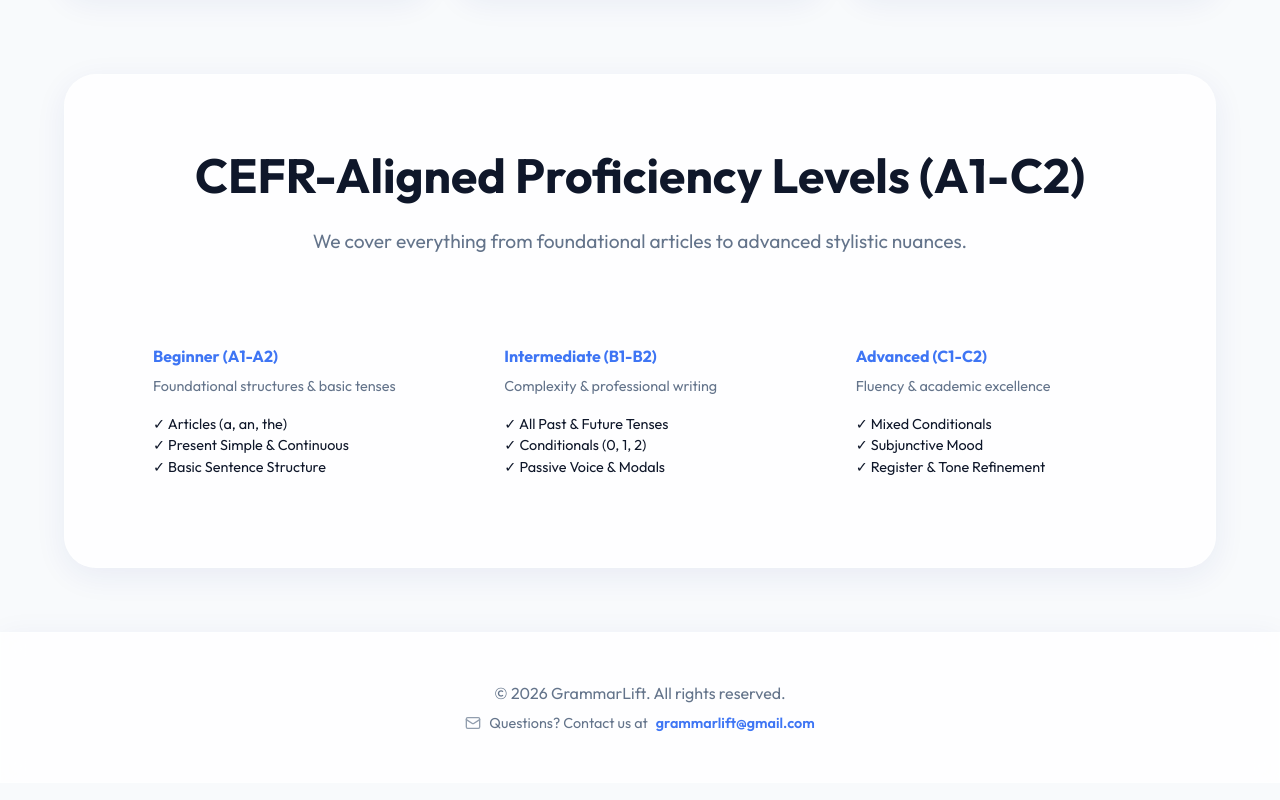
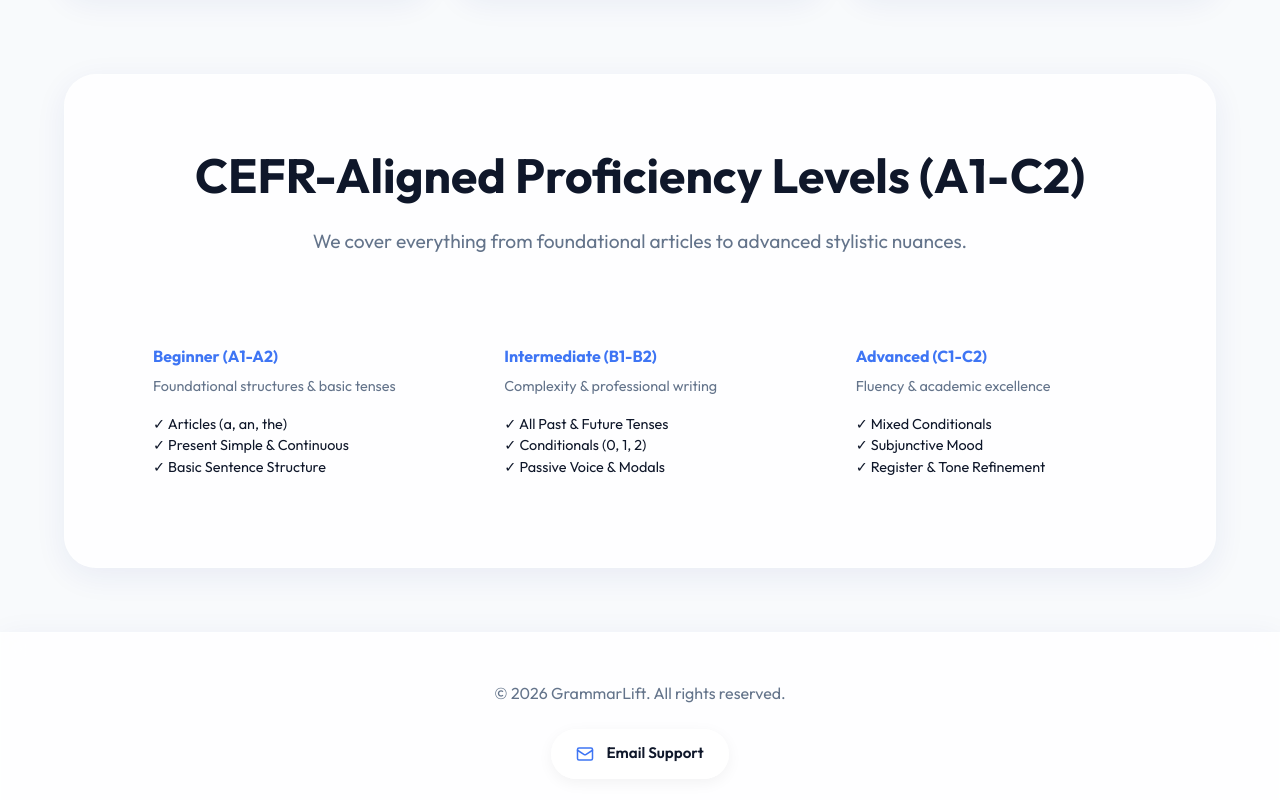
Before and after one commit to mx1204/grammarlift, a Next.js app: page / in a window 1280 px wide. Shown: the part 1094-1894 px from the top of the page. Built offline with nearby package versions, Linux system fonts and the light colour scheme.

Commit message:
style: enhance footer with premium contact button

```diff
--- a/src/app/layout.tsx
+++ b/src/app/layout.tsx
@@ -41,10 +41,42 @@ export default function RootLayout({
         <footer className="glass" style={{ padding: '3rem 0', marginTop: '4rem' }}>
           <div className="container" style={{ textAlign: 'center', color: 'var(--text-muted)' }}>
             <p style={{ marginBottom: '0.5rem' }}>&copy; 2026 GrammarLift. All rights reserved.</p>
-            <p style={{ fontSize: '0.9rem', display: 'flex', alignItems: 'center', justifyContent: 'center', gap: '0.5rem' }}>
-              <svg xmlns="http://www.w3.org/2000/svg" width="16" height="16" viewBox="0 0 24 24" fill="none" stroke="currentColor" stroke-width="2" stroke-linecap="round" stroke-linejoin="round" style={{ opacity: 0.7 }}><rect width="20" height="16" x="2" y="4" rx="2"/><path d="m22 7-8.97 5.7a1.94 1.94 0 0 1-2.06 0L2 7"/></svg>
-              Questions? Contact us at <a href="mailto:grammarlift@gmail.com" style={{ color: 'var(--primary)', textDecoration: 'none', fontWeight: 600 }}>grammarlift@gmail.com</a>
-            </p>
+            <div style={{ marginTop: '1.5rem', display: 'flex', justifyContent: 'center' }}>
+              <a
+                href="mailto:grammarlift@gmail.com"
+                className="glass"
+                style={{
+                  display: 'inline-flex',
+                  alignItems: 'center',
+                  gap: '0.75rem',
+                  padding: '0.8rem 1.5rem',
+                  borderRadius: '30px',
+                  textDecoration: 'none',
+                  color: 'var(--foreground)',
+                  fontWeight: 600,
+                  fontSize: '0.95rem',
+                  transition: 'all 0.3s ease',
+                  border: '1px solid var(--card-border)',
+                  boxShadow: '0 4px 15px rgba(0,0,0,0.05)'
+                }}
+                onMouseOver={(e) => {
+                  e.currentTarget.style.transform = 'translateY(-2px)';
+                  e.currentTarget.style.borderColor = 'var(--primary)';
+                  e.currentTarget.style.boxShadow = '0 8px 25px rgba(0,0,0,0.1)';
+                }}
+                onMouseOut={(e) => {
+                  e.currentTarget.style.transform = 'translateY(0)';
+                  e.currentTarget.style.borderColor = 'var(--card-border)';
+                  e.currentTarget.style.boxShadow = '0 4px 15px rgba(0,0,0,0.05)';
+                }}
+              >
+                <svg xmlns="http://www.w3.org/2000/svg" width="18" height="18" viewBox="0 0 24 24" fill="none" stroke="currentColor" stroke-width="2" stroke-linecap="round" stroke-linejoin="round" style={{ color: 'var(--primary)' }}>
+                  <rect width="20" height="16" x="2" y="4" rx="2"/>
+                  <path d="m22 7-8.97 5.7a1.94 1.94 0 0 1-2.06 0L2 7"/>
+                </svg>
+                <span>Email Support</span>
+              </a>
+            </div>
           </div>
         </footer>
       </body>
```
